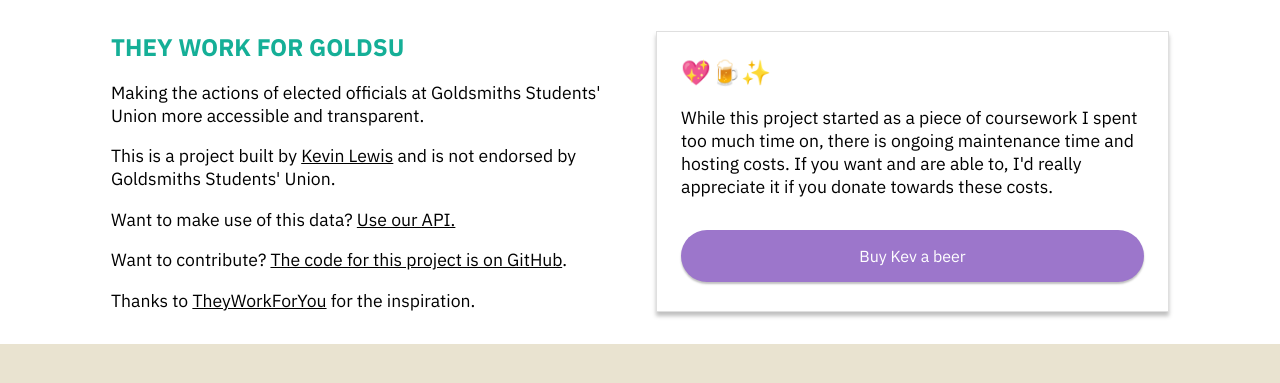
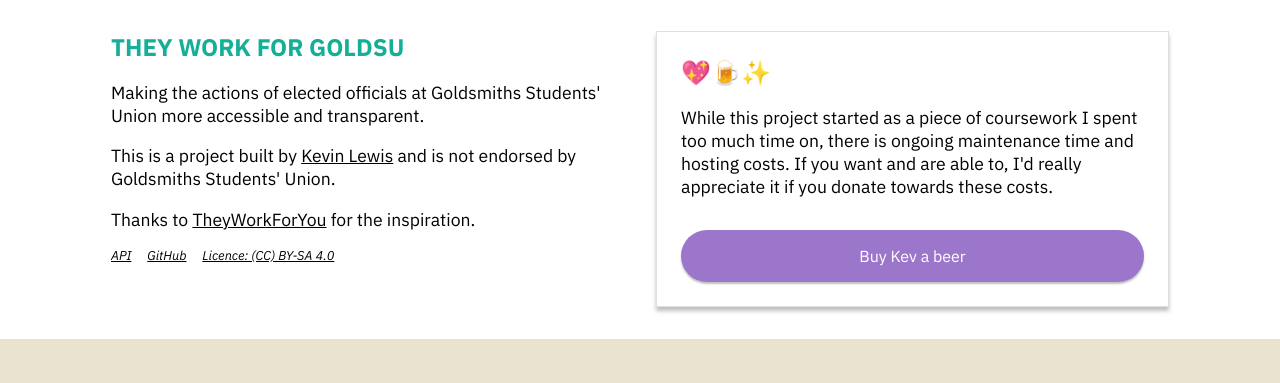
Before and after one commit to phazonoverload/theyworkforgoldsu, a Flask app: page /about in a window 1280 px wide. Shown: the part 212-595 px from the top of the page. Run offline with Flask 2, Linux system fonts and the light colour scheme; some libraries are stand-ins or nearby versions.

Commit message:
Footer licensing

```diff
--- a/app/static/style.css
+++ b/app/static/style.css
@@ -321,3 +321,13 @@ footer .button {
   border-radius: 4em;
   box-shadow: 0 2px 2px rgba(0, 0, 0, 0.25)
 }
+
+footer .links {
+  font-size: 0.8em;
+  margin-top: 1rem;
+}
+
+footer .links a {
+  margin-right: 1em;
+  font-style: italic;
+}
--- a/app/templates/_footer.html
+++ b/app/templates/_footer.html
@@ -4,9 +4,12 @@
       <h2 class="brand">They Work For GoldSU</h2>
       <p>Making the actions of elected officials at Goldsmiths Students' Union more accessible and transparent.</p>
       <p>This is a project built by <a href="https://twitter.com/_phzn">Kevin Lewis</a> and is not endorsed by Goldsmiths Students' Union.</p>
-      <p>Want to make use of this data? <a href="{{url_for('api_docs')}}">Use our API.</a></p>
-      <p>Want to contribute? <a href="http://github.com/phazonoverload/theyworkforgoldsu">The code for this project is on GitHub</a>.</p>
       <p>Thanks to <a href="https://www.theyworkforyou.com/">TheyWorkForYou</a> for the inspiration.</p>
+      <p class="links">
+        <a href="{{url_for('api_docs')}}">API</a>
+        <a href="http://github.com/phazonoverload/theyworkforgoldsu">GitHub</a>
+        <a href="https://creativecommons.org/licenses/by-sa/4.0/">Licence: (CC) BY-SA 4.0</a>
+      </p>
     </div>
     <div class="donate">
       <h2>💖🍺✨</h2>
```
Also changed, not shown: readme.md.
